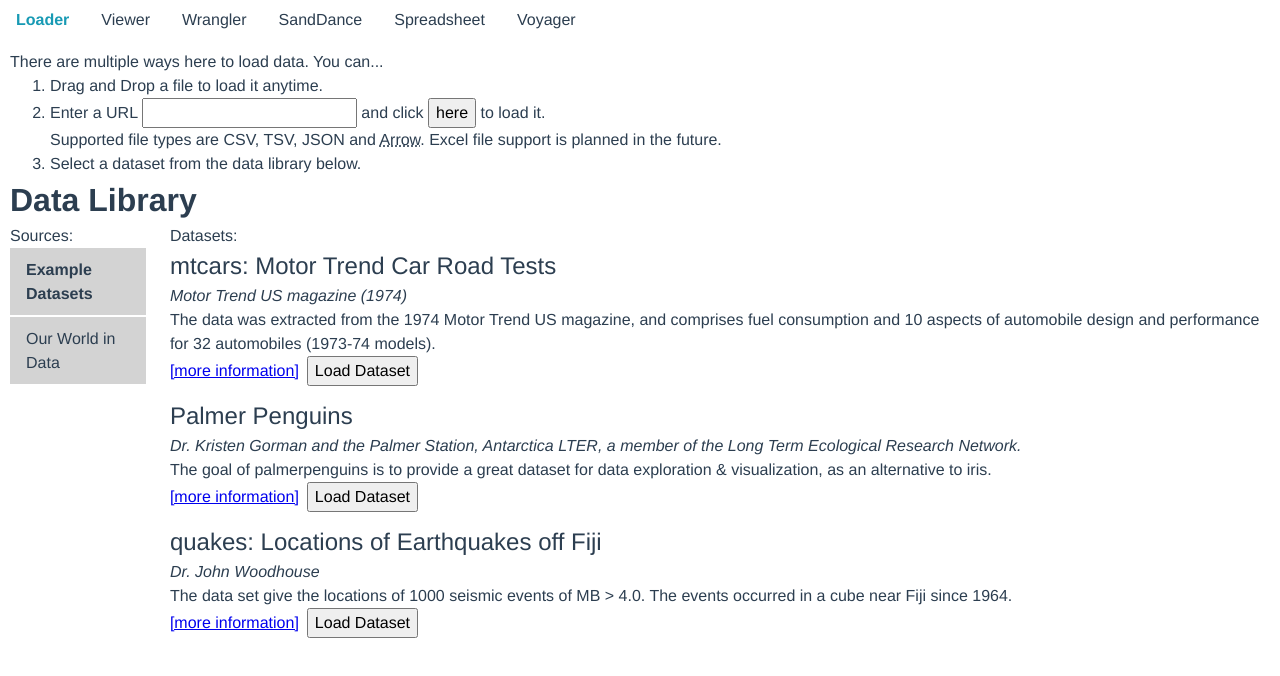
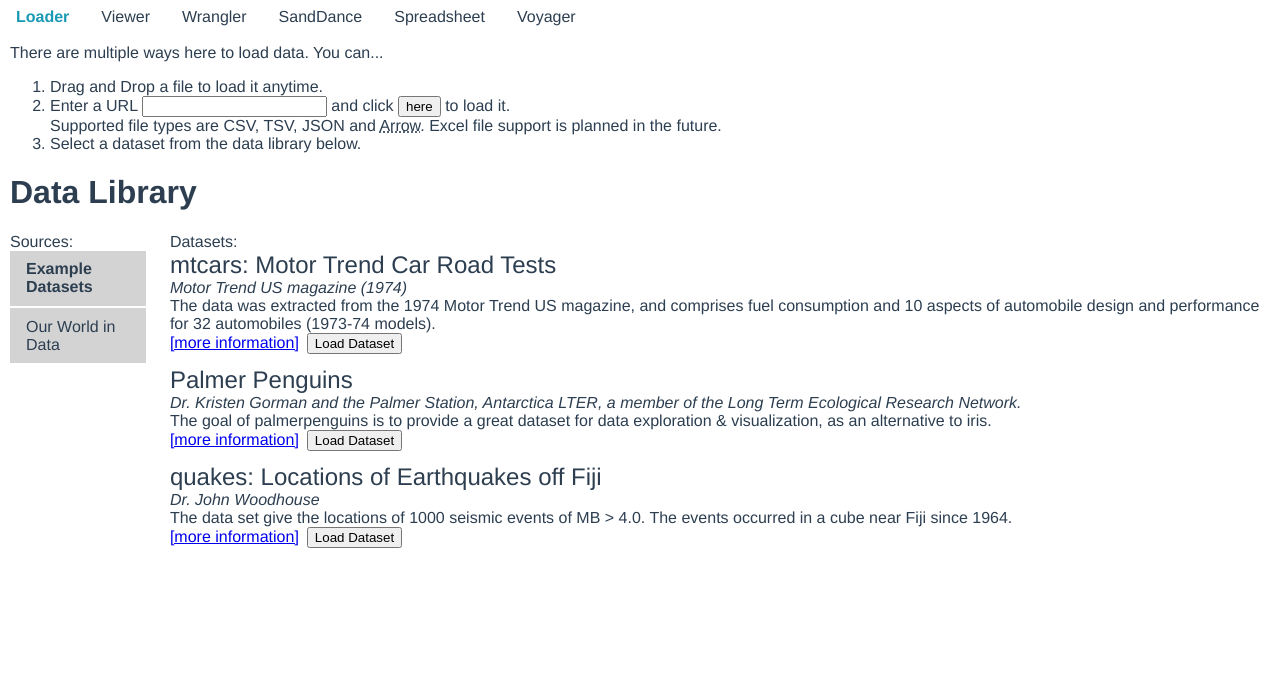
Before and after one commit to jansim/data-studio, a Vue app: page / in a window 1280 px wide. Shown: the top 676 px of the page. Built offline with nearby package versions, Linux system fonts and the light colour scheme.

Commit message:
Revert "Update basic starting styles akin to reset.css"
This reverts commit 437dce0d8f83bf08108a6fb0d5c662262839f532.

# Conflicts:
#	src/global.css

```diff
--- a/src/global.css
+++ b/src/global.css
@@ -1,56 +1,6 @@
-/* More modern base styles by https://www.joshwcomeau.com/css/custom-css-reset/ */
-
-/*
-1. Use a more-intuitive box-sizing model.
-*/
-*, *::before, *::after {
-  box-sizing: border-box;
-}
-/*
-2. Remove default margin
-*/
-* {
+html, body {
   margin: 0;
-}
-/*
-3. Allow percentage-based heights in the application
-*/
-html, body {
   height: 100%;
-}
-/*
-Typographic tweaks!
-  4. Add accessible line-height
-  5. Improve text rendering
-*/
-body {
-  line-height: 1.5;
-  -webkit-font-smoothing: antialiased;
-}
-/*
-6. Improve media defaults
-*/
-img, picture, video, canvas, svg {
-  display: block;
-  max-width: 100%;
-}
-/*
-7. Remove built-in form typography styles
-*/
-input, button, textarea, select {
-  font: inherit;
-}
-/*
-8. Avoid text overflows
-*/
-p, h1, h2, h3, h4, h5, h6 {
-  overflow-wrap: break-word;
-}
-/*
-9. Create a root stacking context
-*/
-#app {
-  isolation: isolate;
 }
 
 a[title] {
```
